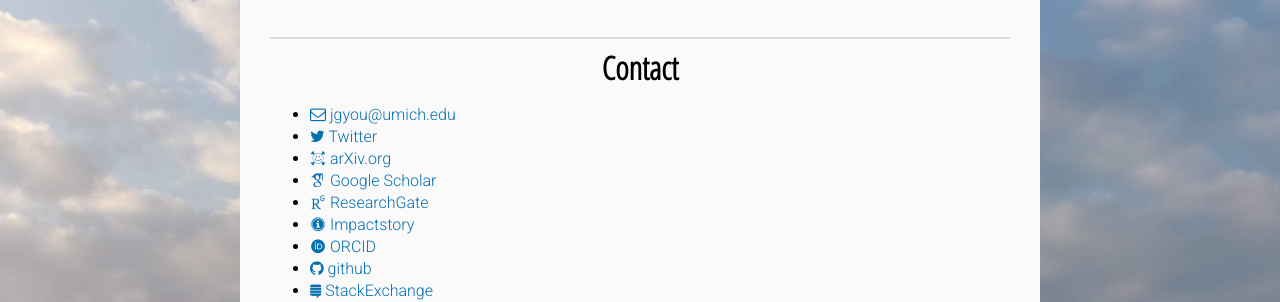
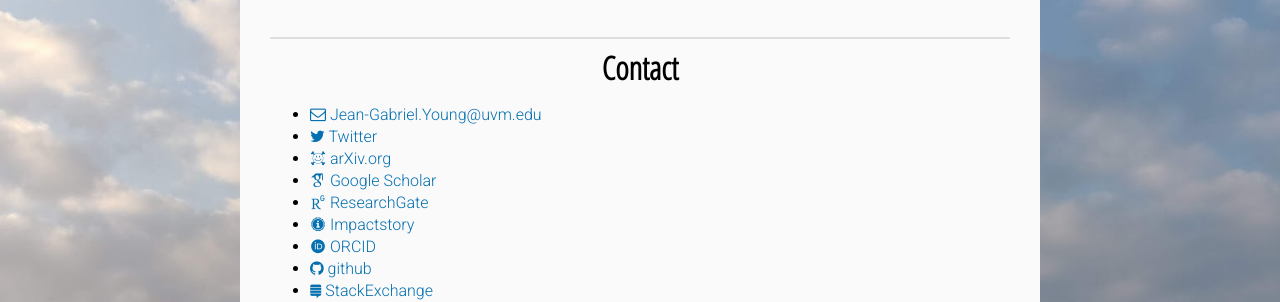
Before and after one commit to jg-you/jg-you.github.io, a Jekyll site: the page built from about.md, in a window 1280 px wide. Shown: the part 691-993 px from the top of the page. Built offline with Jekyll 4.4.1, drawn with Linux system fonts in a browser that asks for light colours; some web fonts are replaced; comment, search, counter and statistics services are not loaded.

Commit message:
Update about.md

```diff
--- a/about.md
+++ b/about.md
@@ -16,7 +16,7 @@ I obtained my PhD in Physics from  Université Laval, under the guidance of [Pro
 
 <ul class="contact-list">
 <li class="contact-list-item">
-<a href="mailto:jgyou@umich.edu"><i class="fa fa-envelope-o" aria-hidden="true"></i> jgyou@umich.edu </a>
+<a href="mailto:jean-Gabriel.young@uvm.edu"><i class="fa fa-envelope-o" aria-hidden="true"></i> Jean-Gabriel.Young@uvm.edu </a>
 </li>
 <li class="contact-list-item">
 <a href="http://www.twitter.com/_jgyou"><i class="fa fa-twitter" aria-hidden="true"></i> Twitter </a>
```
